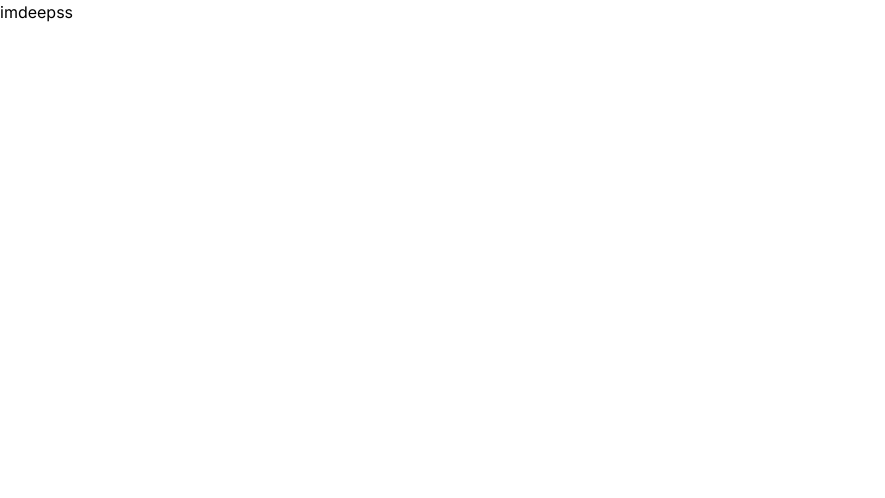
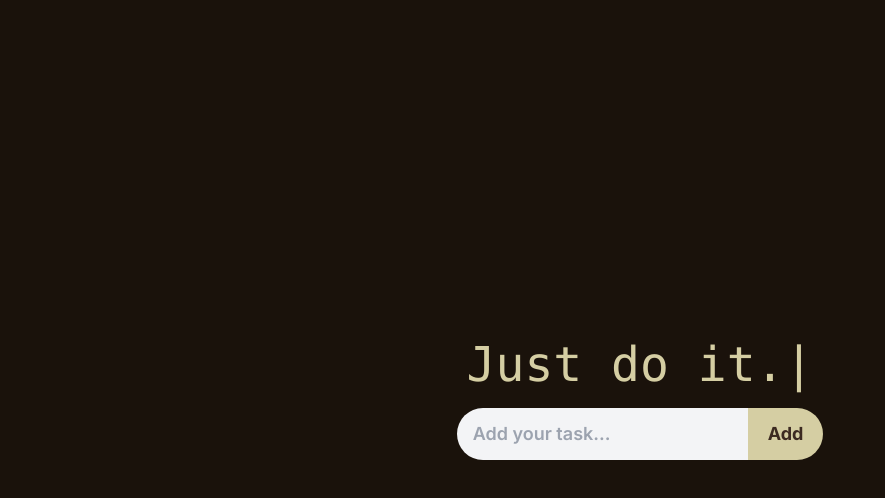
Before and after one commit to imdeepss/todo-app, a Next.js app: page / in a window 1280 px wide. Shown: the top 498 px of the page, without its empty margins (0-885 px from the left). Built offline with nearby package versions, Linux system fonts and the light colour scheme.

Commit message:
Basic Setup

```diff
--- /dev/null
+++ b/src/app/components/icons/CorrectIcon.tsx
@@ -0,0 +1,17 @@
+import React from 'react';
+
+const CorrectIcon = () => {
+  return (
+    <svg
+      xmlns="http://www.w3.org/2000/svg"
+      width="24"
+      height="24"
+      viewBox="0 0 24 24"
+      fill="rgba(0, 0, 0, 1)"
+    >
+      <path d="M10 15.586l-3.293-3.293-1.414 1.414L10 18.414l9.707-9.707-1.414-1.414z"></path>
+    </svg>
+  );
+};
+
+export default React.memo(CorrectIcon);
--- /dev/null
+++ b/src/app/components/icons/DeleteIcon.tsx
@@ -0,0 +1,17 @@
+import React from 'react';
+
+const DeleteIcon = () => {
+  return (
+    <svg
+      xmlns="http://www.w3.org/2000/svg"
+      width="24"
+      height="24"
+      viewBox="0 0 24 24"
+      fill="rgba(0, 0, 0, 1)"
+    >
+      <path d="M6 7H5v13a2 2 0 002 2h10a2 2 0 002-2V7H6zm10.618-3L15 2H9L7.382 4H3v2h18V4z"></path>
+    </svg>
+  );
+};
+
+export default React.memo(DeleteIcon);
--- /dev/null
+++ b/src/app/components/icons/index.ts
@@ -0,0 +1,2 @@
+export { default as CorrectIcon } from './CorrectIcon';
+export { default as DeleteIcon } from './DeleteIcon';
--- a/src/app/layout.tsx
+++ b/src/app/layout.tsx
@@ -1,22 +1,23 @@
-import './globals.css'
-import type { Metadata } from 'next'
-import { Inter } from 'next/font/google'
+import './globals.css';
+import type { Metadata } from 'next';
+import { Inter } from 'next/font/google';
 
-const inter = Inter({ subsets: ['latin'] })
+const inter = Inter({ subsets: ['latin'] });
 
 export const metadata: Metadata = {
-  title: 'Create Next App',
-  description: 'Generated by create next app',
-}
+  title: 'Task Planner',
+  description:
+    'Simplify your life and achieve more with our smart and user-friendly TODO app.',
+};
 
 export default function RootLayout({
   children,
 }: {
-  children: React.ReactNode
+  children: React.ReactNode;
 }) {
   return (
     <html lang="en">
       <body className={inter.className}>{children}</body>
     </html>
-  )
+  );
 }
--- a/src/app/page.tsx
+++ b/src/app/page.tsx
@@ -1,3 +1,28 @@
 export default function Home() {
-  return <>imdeepss</>;
+  return (
+    <main className="bg-dark-brown w-full min-h-screen p-20 flex justify-center items-center">
+      <section className="text-center">
+        <h1 className="text-5xl font-mono font-normal text-pale-gold mb-5 text-center">
+          Just do it.|
+        </h1>
+        <form>
+          <label className="flex justify-center items-center">
+            <input
+              className="w-full px-2 py-2 md:px-4 md:py-3 text-lg font-semibold text-coffee-brown bg-gray-100 rounded-l-full outline-none"
+              type="text"
+              placeholder="Add your task..."
+            />
+            <button
+              type="button"
+              className="px-5 py-3 text-lg font-bold text-coffee-brown bg-pale-gold rounded-r-full outline-none"
+            >
+              Add
+            </button>
+          </label>
+        </form>
+        {/* Adding Date and time */}
+        {/* list of task */}
+      </section>
+    </main>
+  );
 }
--- a/tailwind.config.js
+++ b/tailwind.config.js
@@ -12,6 +12,12 @@ module.exports = {
         'gradient-conic':
           'conic-gradient(from 180deg at 50% 50%, var(--tw-gradient-stops))',
       },
+      colors: {
+        'dark-brown': '#1A120B',
+        'coffee-brown': '#3C2A21',
+        'pale-gold': '#D5CEA3',
+        'ivory': '#E5E5CB',
+      },
     },
   },
   plugins: [],
```
